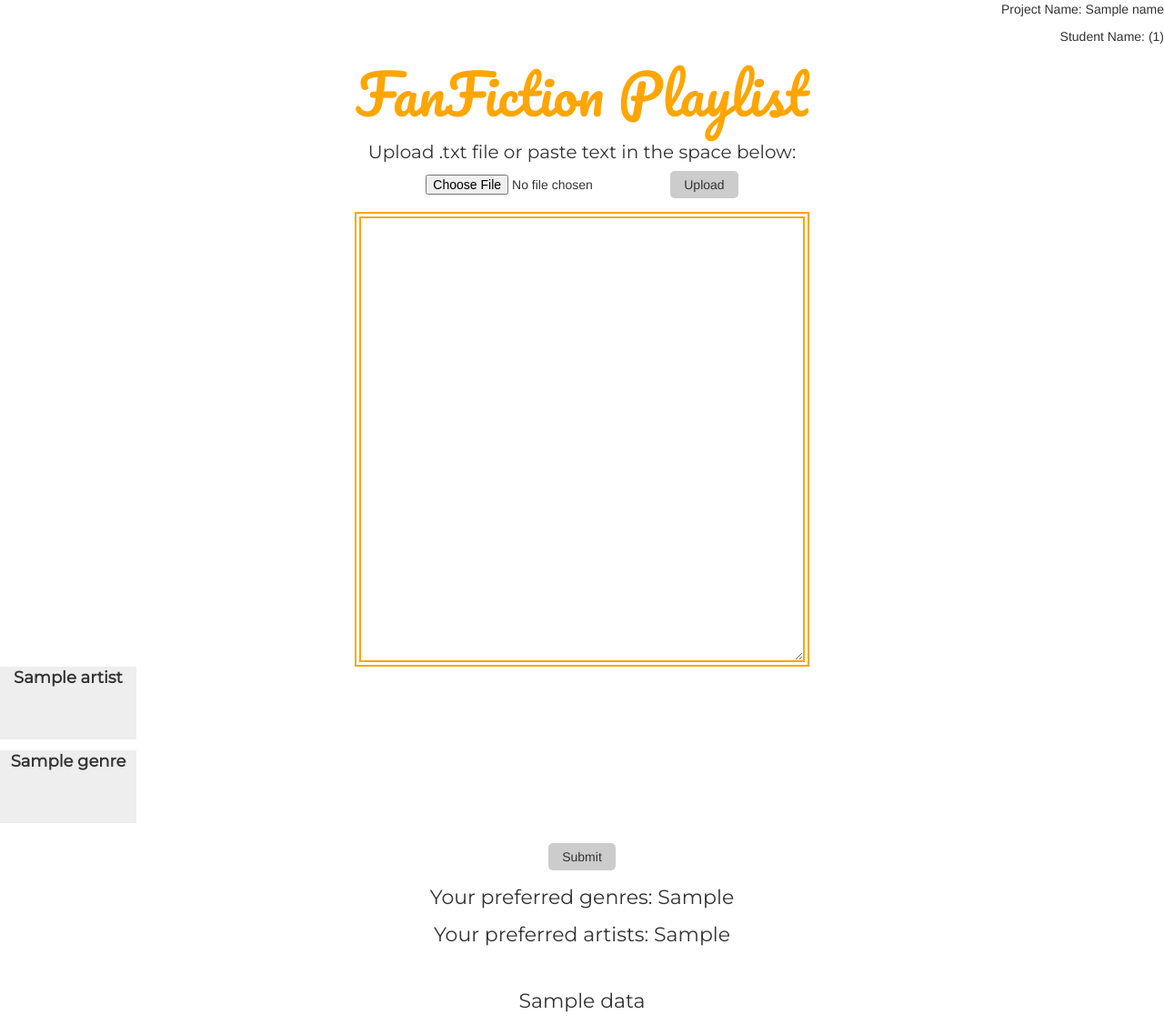
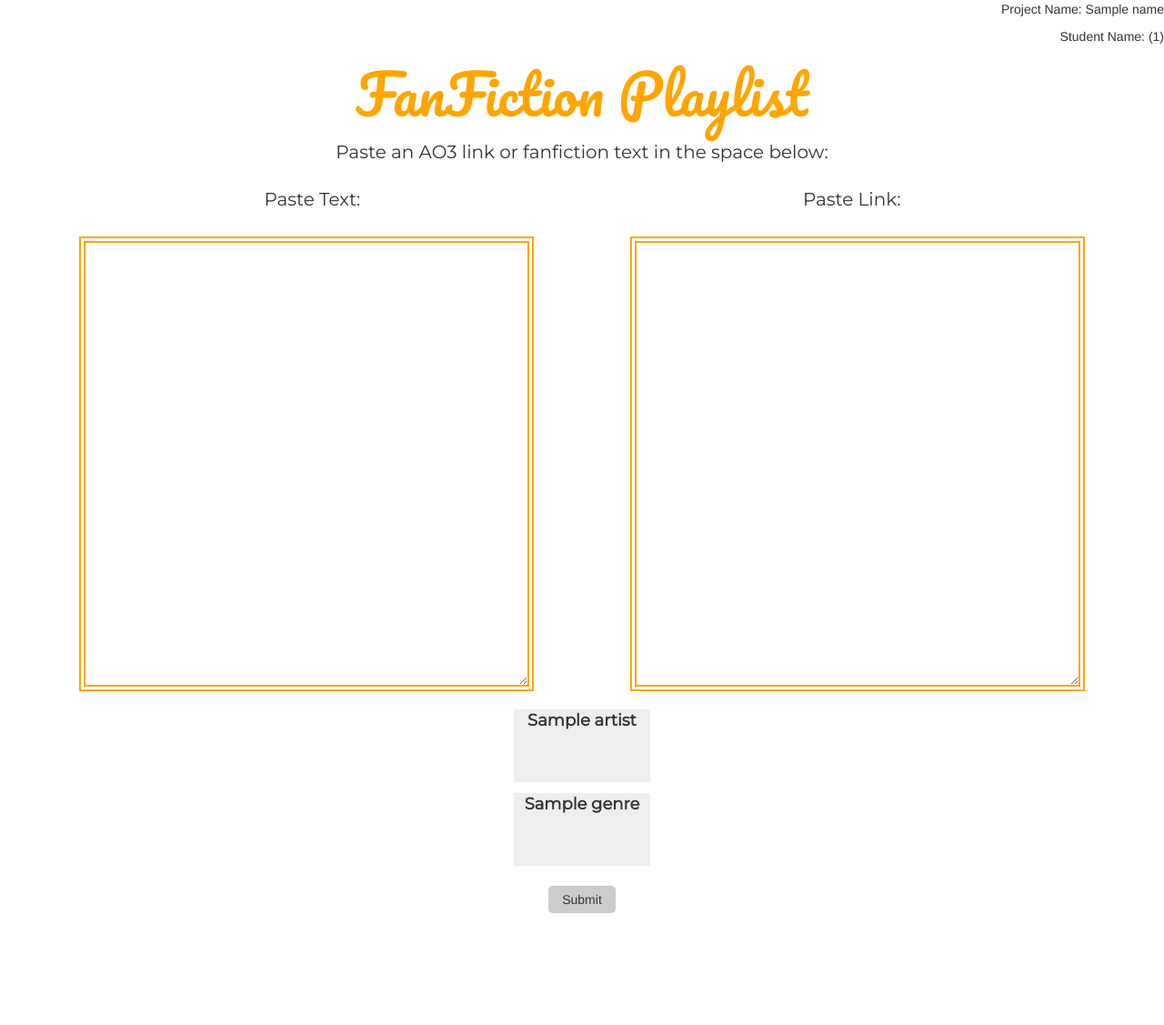
Before and after one commit to ArielJiang0520/fanfic-playlist, a Flask app: template app/templates/search.html in a window 1280 px wide. Shown: the whole page at 91% size. After the commit the page ends 1004 px from the top, so only its background shows below. Run offline with Flask 2, Linux system fonts and the light colour scheme; the template is opened without the code that fills it: most values are stand-ins (such as "Sample title", 1, 10 or a date in 2020); parts of the project's set-up code (start-up, migrations or seed data) failed here and were passed over; some libraries are stand-ins or nearby versions.

Commit message:
new output page and text box for links

```diff
--- a/app/static/main.css
+++ b/app/static/main.css
@@ -13,13 +13,13 @@ textarea.user-text{
     width: 100%;
     height: 500px;
     max-width: 500px;
-    margin: 0 auto;
-    display: block;
+    margin:20px;
     font-family: "Montserrat", serif;
     font-size: 10px;
     border-color: #ffa500 ;
     border-style: double;
     border-width: 7px;
+    flex: 1;
 }
 
 ::placeholder {
@@ -118,3 +118,18 @@ input[type=submit] {
   .contain input:checked ~ .checkmark {
     background-color: #ffa500;
   }
+
+  .text-container{
+    display: flex;
+    flex-direction: row;
+    justify-content: space-evenly;
+  }
+
+  .flex-child{
+    flex: 1;
+    max-width: 500px;
+  }
+
+  .form{
+    text-align: center;
+  }
--- a/app/templates/search.html
+++ b/app/templates/search.html
@@ -1,9 +1,11 @@
 <html>
+
 <head>
     <link rel="stylesheet" href="/static/bootstrap.min.css">
     <link rel="stylesheet" href="/static/main.css">
     <link rel="stylesheet" href="https://fonts.googleapis.com/css?family=Pacifico|Montserrat">
 </head>
+
 <body>
     <div class="topcorner">
         <p>Project Name: {{ name }}</p>
@@ -14,18 +16,24 @@
     </h1>
 
     <title>Upload new File</title>
-     <h2>Upload .txt file or paste text in the space below:</h2>
+    <h2>Paste an AO3 link or fanfiction text in the space below:</h2>
 
 
-     <form class = 'user-file' method=post enctype=multipart/form-data>
-       <input type=file name=file>
-       <input type=submit value=Upload>
-     </form>
-
-
-    <form method=post>
-        <textarea class ='user-text' name="text" type="textarea" placeholder="Input text here">
+    <form method=post class='form'>
+        <div class='text-container'>
+            <div class='flex-child'>
+                <h2>Paste Text:</h2>
+            </div>
+            <div class='flex-child'>
+                <h2>Paste Link:</h2>
+            </div>
+        </div>
+        <div class='text-container'>
+            <textarea id='text-paste' class='user-text' name="text" type="textarea" placeholder="Input text here">
             </textarea>
+            <textarea id='link-paste' class='user-text' name="text" type="textarea" placeholder="Input link here">
+            </textarea>
+        </div>
 
         {% for artist in artists %}
         <label class="contain">{{artist}}
@@ -43,21 +51,8 @@
         {% endfor %}
         <br>
 
-        <input class = 'submit' type="submit">
+        <input class='submit' type="submit">
     </form>
-
-        <div class='output'>
-        <P>Your preferred genres: {{sel_genres}}</P>
-        <P>Your preferred artists: {{sel_artists}}</P>
-
-        {% if data %}
-            {% for d in data %}
-                <br>
-                <p>{{d}}</p>
-            {% endfor %}
-        {% endif %}
-        </div>
-
 
 
 </body>
```
Also changed, not shown: app/irsystem/controllers/search_controller.py (+13 -7 lines), app/templates/output.html (added, +15 -0 lines). Lines whose indentation alone changed are shown as unchanged.
